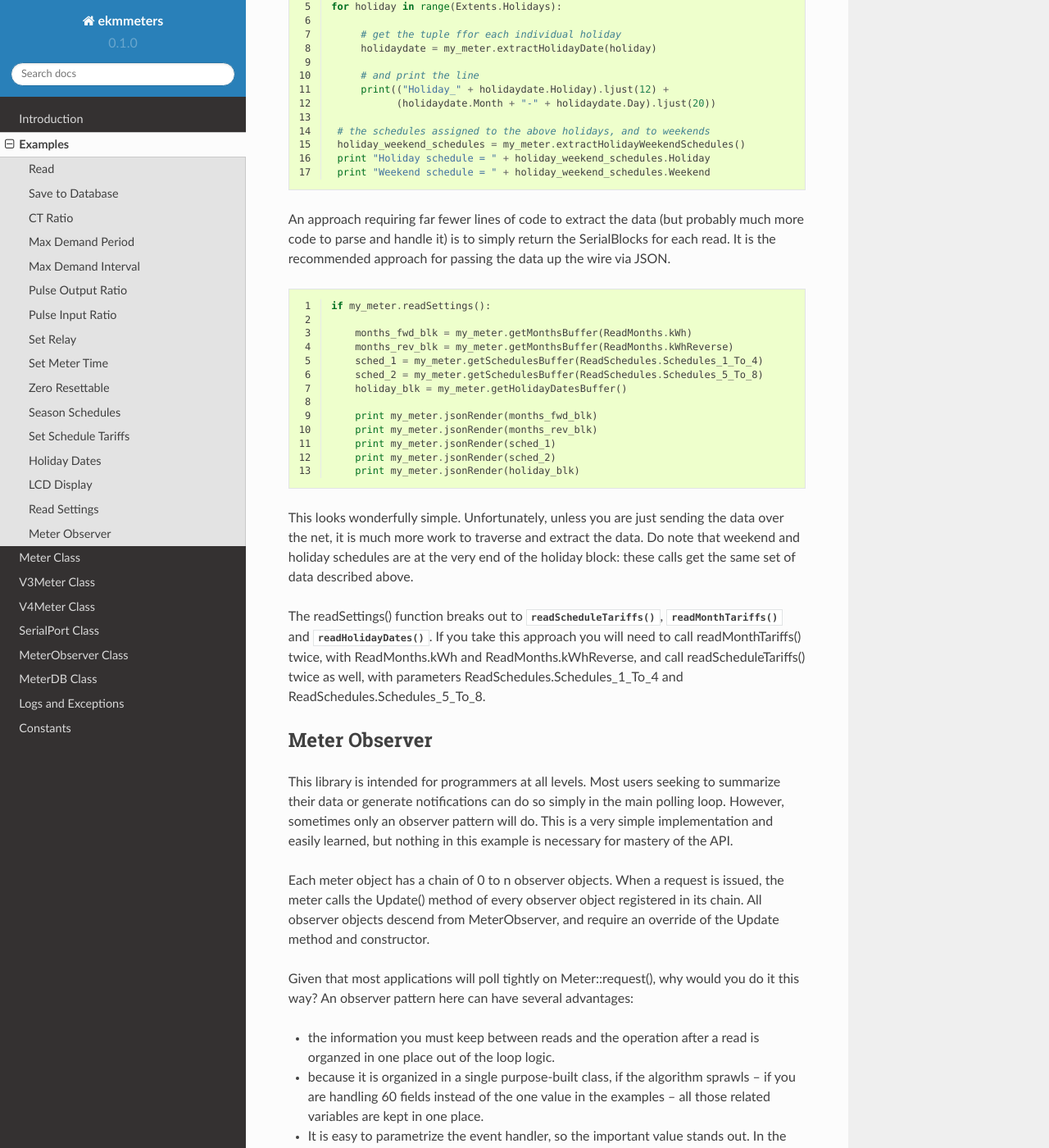
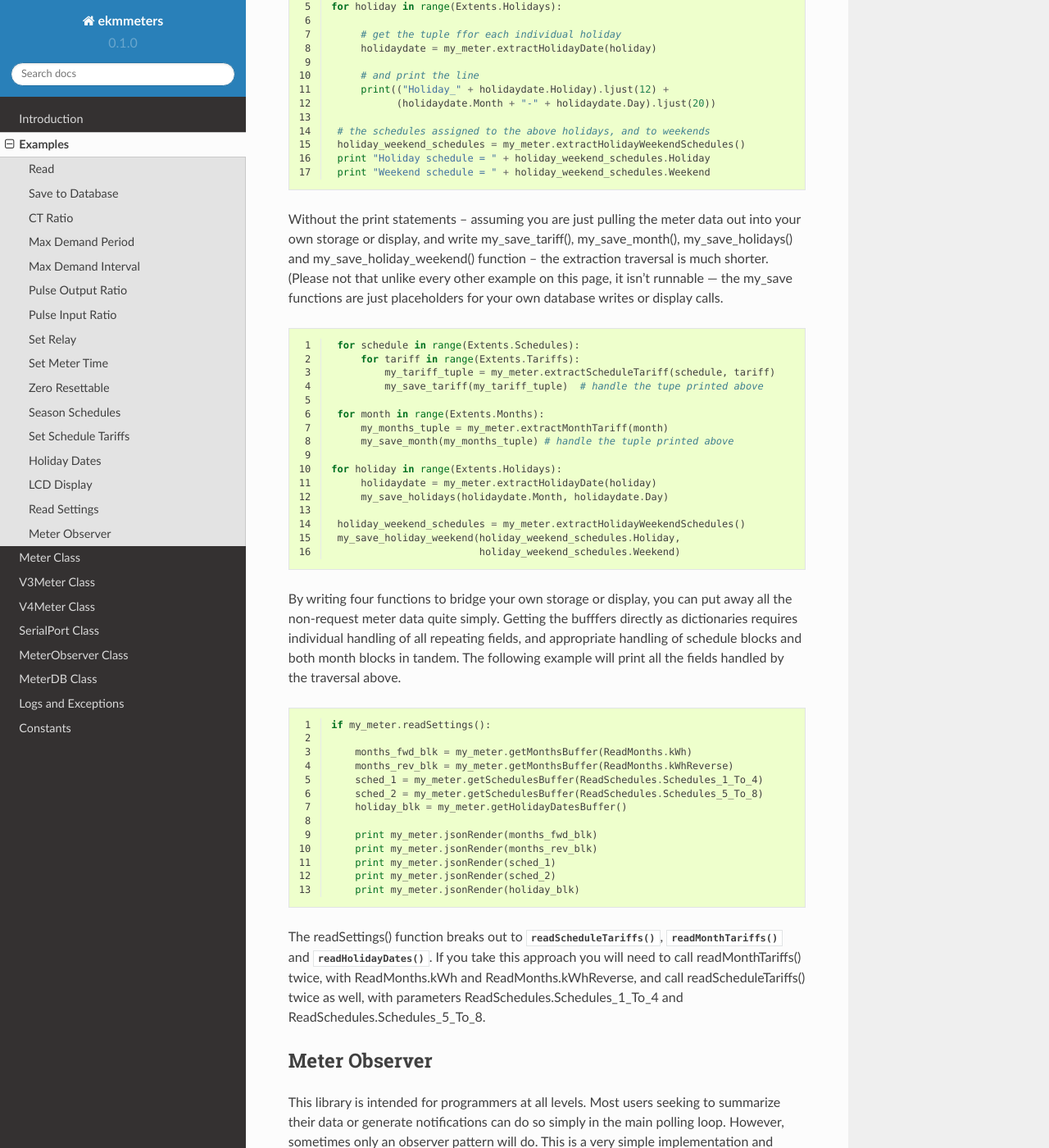
Before and after one commit to ekmmetering/ekmmeters, a Sphinx documentation site: the page built from docs/examples.rst, in a window 1280 px wide and 1400 px high, scrolled down 10801 px. Shown: the whole window at 82% size. Built offline with Sphinx 7.4.7 and the Read the Docs theme 2.0.0, drawn with Linux system fonts in a browser that asks for light colours; some of the changed text lies outside the part shown.

Commit message:
Update examples.rst

```diff
--- a/docs/examples.rst
+++ b/docs/examples.rst
@@ -609,10 +609,40 @@ weekend schedule.
     print "Holiday schedule = " + holiday_weekend_schedules.Holiday
     print "Weekend schedule = " + holiday_weekend_schedules.Weekend
 
+Without the print statements -- assuming you are just pulling the meter data
+out into your own storage or display, and write my_save_tariff(),
+my_save_month(), my_save_holidays() and my_save_holiday_weekend() function --
+the extraction traversal is much shorter.  (Please not that unlike every
+other example on this page, it isn't runnable --- the my_save functions
+are just placeholders for your own database writes or display calls.
 
-An approach requiring far fewer lines of code to extract the data (but probably
-much more code to parse and handle it) is to simply return the SerialBlocks for each
-read.  It is the recommended approach for passing the data up the wire via JSON.
+.. code-block:: python
+   :linenos:
+
+    for schedule in range(Extents.Schedules):
+        for tariff in range(Extents.Tariffs):
+            my_tariff_tuple = my_meter.extractScheduleTariff(schedule, tariff)
+            my_save_tariff(my_tariff_tuple)  # handle the tupe printed above
+
+    for month in range(Extents.Months):
+        my_months_tuple = my_meter.extractMonthTariff(month)
+        my_save_month(my_months_tuple) # handle the tuple printed above
+
+   for holiday in range(Extents.Holidays):
+        holidaydate = my_meter.extractHolidayDate(holiday)
+        my_save_holidays(holidaydate.Month, holidaydate.Day)
+
+    holiday_weekend_schedules = my_meter.extractHolidayWeekendSchedules()
+    my_save_holiday_weekend(holiday_weekend_schedules.Holiday,
+                            holiday_weekend_schedules.Weekend)
+
+
+By writing four functions to bridge your own storage or display, you can put away
+all the non-request meter data quite simply.  Getting the bufffers directly
+as dictionaries requires individual handling of all repeating fields, and appropriate
+handling of schedule blocks and both month blocks in tandem.  The following
+example will print all the fields handled by the traversal above.
+
 
 .. code-block:: python
    :linenos:
@@ -631,9 +661,6 @@ read.  It is the recommended approach for passing the data up the wire via JSON.
        print my_meter.jsonRender(sched_2)
        print my_meter.jsonRender(holiday_blk)
 
-This looks wonderfully simple.  Unfortunately, unless you are just sending the data over the net,
-it is much more work to traverse and extract the data.  Do note that weekend and holiday schedules
-are at the very end of the holiday block: these calls get the same set of data described above.
 
 The readSettings() function breaks out to :func:`~ekmmeters.Meter.readScheduleTariffs`,
 :func:`~ekmmeters.Meter.readMonthTariffs` and  :func:`~ekmmeters.Meter.readHolidayDates`.
@@ -654,22 +681,14 @@ Each meter object has a chain of 0 to n observer objects.  When a request is iss
 method of every observer object registered in its chain.  All observer objects descend from MeterObserver, and require
 an override of the Update method and constructor.
 
-Given that most applications will poll tightly on Meter::request(), why would you do it this way?  An observer
-pattern here can have several advantages:
+Given that most applications will poll tightly on Meter::request(), why would you do it this way? An observer pattern
+might be appropriate if you are planning on doing a lot of work with the data for each read over an array of meters,
+and want to keep the initial and read handling results in a single class  If you are familiar with the idiom, subclassing
+MeterObserver can be a fast way to create utilities.
 
-- the information you must keep between reads and the operation after a read is
-  organzed in one place out of the loop logic.
-- because it is organized in a single purpose-built class, if the algorithm sprawls --
-  if you are handling 60 fields instead of the one value in the examples --
-  all those related variables are kept in one place.
-- It is easy to parametrize the event handler, so the important value stands out.
-  In the examples directory set_summarize.py example, you can simply pass in the
-  interval seconds.
-- Update() is only ever called if the read is successful.
+All of that said, the right way is the course the way which is simplest and clearest for your project.
 
-And of course, it isn't appropriate to every need.
-
-Using set_notify.py an set_summarize.py is the fastest and easiest way to explore these examples.  Both examples
+Using set_notify.py an set_summarize.py is the most approachable way to explore these examples.  Both examples
 require a request loop at the *bottom* of the file, before closing the serial port.  It is a simple count limited
 request loop, and is useful when building software against this library.
 
@@ -743,6 +762,7 @@ the pulse input, we fire our event.
    my_meter.setPulseInputRatio(Pulse.Ln1, 1)
 
 
-set_summarize.py, in the examples directory of the source distribution, provides a MeterObserver which keeps a voltage
+This example is found in full in the github examples directory for ekmmeters, as set_notifypy.
+A second example, set_summarize.py,  provides a MeterObserver which keeps a voltage
 summary over an arbitrary number of seconds, passed in the constructor.  While slightly longer than the example above,
 it does not require wiring the meter pulse inputs.
```
